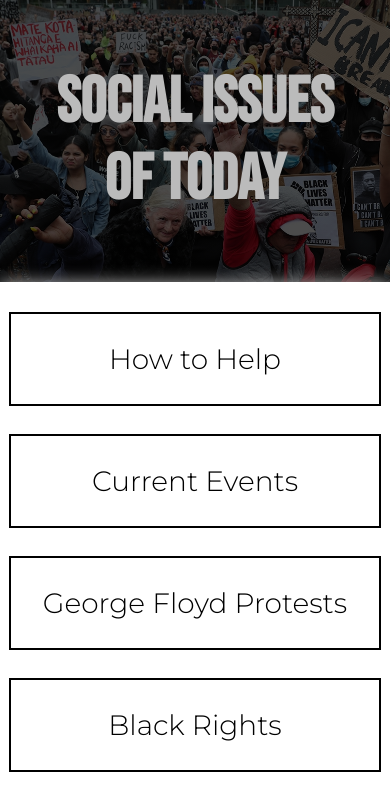
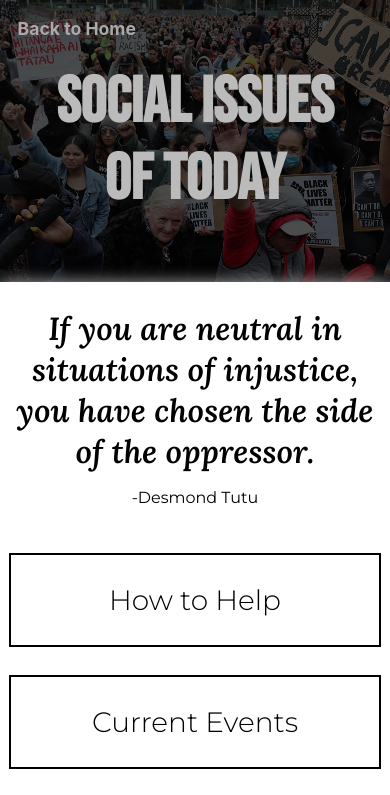
Before and after one commit to MichaelZhao21/advocacy, a React (Create React App) app: page / in a window 390 px wide. Shown: the top 795 px of the page. Built offline with nearby package versions, Linux system fonts and the light colour scheme.

Commit message:
added quotes

```diff
--- a/public/index.html
+++ b/public/index.html
@@ -12,6 +12,7 @@
     <link rel="apple-touch-icon" href="%PUBLIC_URL%/logo192.png" />
     <link href="https://fonts.googleapis.com/css2?family=Montserrat:ital,wght@0,100;0,200;0,300;0,400;0,500;0,600;0,700;0,800;0,900;1,100;1,200;1,300;1,400;1,500;1,600;1,700;1,800;1,900&display=swap" rel="stylesheet">
     <link href="https://fonts.googleapis.com/css2?family=Bebas+Neue&display=swap" rel="stylesheet">
+    <link href="https://fonts.googleapis.com/css2?family=Lora:ital,wght@0,400;0,500;0,600;0,700;1,400;1,500;1,600;1,700&display=swap" rel="stylesheet">
     <!--
       manifest.json provides metadata used when your web app is installed on a
       user's mobile device or desktop. See https://developers.google.com/web/fundamentals/web-app-manifest/
--- a/src/App.css
+++ b/src/App.css
@@ -22,6 +22,7 @@
 
 @media only screen and (max-width: 1200px) {
   .home-button {
-    display: none;
+    padding: 1em;
+    position: absolute;
   }
 }
--- /dev/null
+++ b/src/files/quotes.json
@@ -0,0 +1,16 @@
+{
+    "quotes": [
+        ["I can't breathe.", "George Floyd"],
+        ["We are here because George Floyd is not.", "Keith Ellison"],
+        ["If you are neutral in situations of injustice, you have chosen the side of the oppressor.", "Desmond Tutu"],
+        ["Racism is not getting worse, it’s getting filmed.", "Will Smith"],
+        ["As long as people can be judged by the color of their skin, the problem is not solved.", "Oprah Winfrey"],
+        ["It is never too late to give up your prejudices.", "Henry David Thoreau"],
+        ["We have had enough.", "Michael Jordan"],
+        ["A riot is the language of the unheard.", "Martin Luther King Jr."],
+        ["I keep my ideals, because in spite of everything I still believe that people are really good at heart.", "Anne Frank"],
+        ["For it isn't enough to talk about peace. One must believe in it. And it isn't enough to believe in it. One must work at it.", "Eleanor Roosevelt"],
+        ["If you want peace, work for justice.", "Pope Paul VI"],
+        ["When all Americans are treated as equal, no matter who they are or whom they love, we are all more free.", "Barack Obama"]
+    ]
+}
--- a/src/pages/Home.js
+++ b/src/pages/Home.js
@@ -4,6 +4,7 @@ import { Link } from 'react-router-dom';
 import './style.css';
 import './css/Home.css';
 import Footer from './Footer';
+import Quote from './Quotes';
 
 class Home extends React.Component {
     render() {
@@ -13,6 +14,7 @@ class Home extends React.Component {
                     <h1>Social Issues of Today</h1>
                 </div>
                 <div className="container">
+                    <Quote />
                     <div className="spacer"></div>
                     <Link className="section-button" to="/help">How to Help</Link>
                     <Link className="section-button" to="/current-events">Current Events</Link>
@@ -26,10 +28,9 @@ class Home extends React.Component {
                     <Link className="section-button" to="/to-watch">Media to Watch</Link>
                     <h2>About</h2>
                     <p className="p">
-                    In a world filled with oppression and violence, there are countless people speaking out against societal issues both online and in person. Over the course of the past two weeks, I’ve seen hundreds of social media posts across all platforms (Instagram, Facebook, Twitter, Tiktok, Reddit, etc) discussing the current social issues, and I’m not going to lie, I’ve been quiet about these issues up until now. As an Asian American growing up in a community with a majority of Asians, I’ve never felt seriously out of place or alienated. As such, I’ve sat at home in a state of contentment for way too long. I can admit to being a part of the privileged who sit by and watch the world fall apart, completely ignorant to what I can do to help.
-                    </p>
+                        In a world filled with oppression and violence, there are countless people speaking out against societal issues both online and in person. Over the course of the past two weeks, I’ve seen hundreds of social media posts across all platforms (Instagram, Facebook, Twitter, Tiktok, Reddit, etc) discussing the current social issues, and I’m not going to lie, I’ve been quiet about these issues up until now. As an Asian American growing up in a community with a majority of Asians, I’ve never felt seriously out of place or alienated. As such, I’ve sat at home in a state of contentment for way too long. I can admit to being a part of the privileged who sit by and watch the world fall apart, completely ignorant to what I can do to help.                    </p>
                     <p className="p">
-                    However, as world issues continue to escalate, I need to speak out, and this document is my contribution. I’ll be talking about a series of issues and trying my best to base my arguments on facts, but keep in mind that I’m still a person with biases that might conflict with yours. Feel free to comment on this doc or message me about anything because I want to keep an open mind on these issues. I’ll try to keep this doc updated and make changes that I see fit. Please don’t harass people or make blatantly rude and insensitive comments. At the end of the day, I’m just another person witnessing this situation, and I want to make sure that everyone is knowledgeable about the issues with our current world. I highly encourage you to speak out, donate, protest, and do whatever you can to help out, even if it’s small because everyone has the power to make an impact on this situation.
+                        However, as I started doing my own research, I saw how much I needed to speak out. This is the website that I’ll be maintaining and keeping up with. I’ll be talking about a series of issues and trying my best to base my arguments on facts, but keep in mind that I’m still a person with biases that might conflict with yours. Feel free to message me about anything because I want to keep an open mind on these issues. I’ll try to keep this website updated and make changes that I see fit. Please don’t harass people or make blatantly rude and insensitive comments. At the end of the day, I’m just another person witnessing this situation, and I want to make sure that everyone is knowledgeable about the issues with our current world. I highly encourage you to speak out, donate, protest, and do whatever you can to help out, even if it’s small because everyone has the power to make an impact on this situation. The first page is a list of resources for you to help out. Stay safe and stay strong. I love you.
                     </p>
                     <div className="spacer"></div>
                     <Footer credit="Al Jazeera English" link="https://twitter.com/AJEnglish/status/1267428269470748673"></Footer>
--- /dev/null
+++ b/src/pages/Quotes.js
@@ -0,0 +1,16 @@
+import React from 'react';
+import data from '../files/quotes.json';
+
+class Quote extends React.Component {
+    render() {
+        const choice = Math.round(Math.random() * (data.quotes.length - 1));
+        return (
+            <div>
+                <h2 className="quote">{data.quotes[choice][0]}</h2>
+                <p className="mid">-{data.quotes[choice][1]}</p>
+            </div>
+        )
+    }
+}
+
+export default Quote;
--- a/src/pages/style.css
+++ b/src/pages/style.css
@@ -1,4 +1,6 @@
-html, body, #root {
+html,
+body,
+#root {
     height: 100%;
     width: 100%;
 }
@@ -26,7 +28,7 @@ html, body, #root {
 }
 
 .doc-img {
-    margin: .5em 4em .5em 4em;
+    margin: 0.5em 4em 0.5em 4em;
     object-fit: scale-down;
     height: 20em;
     display: block;
@@ -40,7 +42,7 @@ h1 {
 }
 
 h2 {
-    margin: 0.8em 0 0.4em 0;
+    margin: 0.8em 1em 0.4em 1em;
     font-weight: 700;
     font-size: 3em;
 }
@@ -74,6 +76,12 @@ ul {
     text-align: center;
 }
 
+.quote {
+    font-family: 'Lora', serif;
+    font-style: italic;
+    font-weight: 600;
+}
+
 .link {
     font-size: 1.4em;
     margin: 1em 2em 1em 2em;
@@ -84,16 +92,16 @@ ul {
 
 .link:hover {
     color: #523610;
-    filter: drop-shadow(0 0 .01em #492c0a);
+    filter: drop-shadow(0 0 0.01em #492c0a);
 }
 
 .link-list {
     margin: 0 2em 0 2em !important;
-    padding: .5em 0 .5em 0 !important;
+    padding: 0.5em 0 0.5em 0 !important;
 }
 
 .caption {
-    font-size: .9em;
+    font-size: 0.9em;
     margin: 0 2em 0 2em;
     font-weight: 300;
 }
@@ -126,7 +134,7 @@ ul {
 }
 
 .spacer {
-    margin: .5em;
+    margin: 0.5em;
 }
 
 @media only screen and (max-width: 1200px) {
@@ -159,6 +167,7 @@ ul {
         font-size: 4em;
     }
     h2 {
+        margin: 0.8em 0.2em 0.4em 0.2em;
         font-size: 2em;
     }
     p {
```
